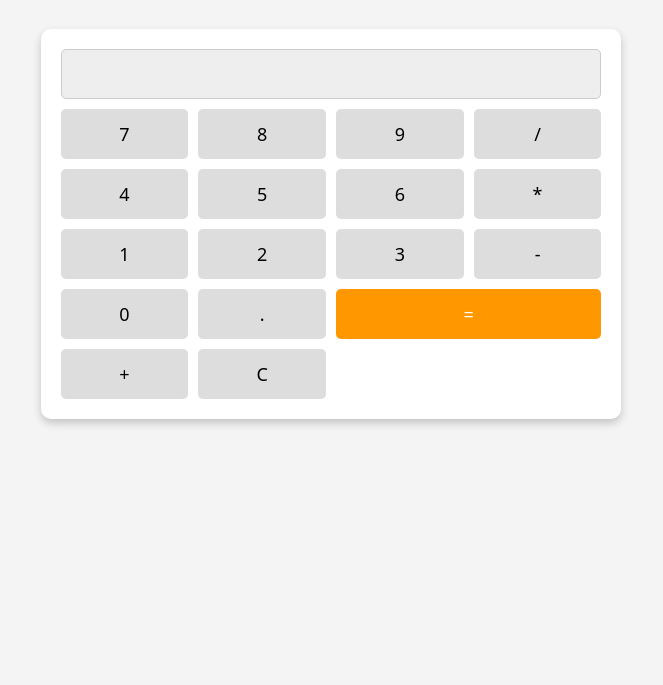
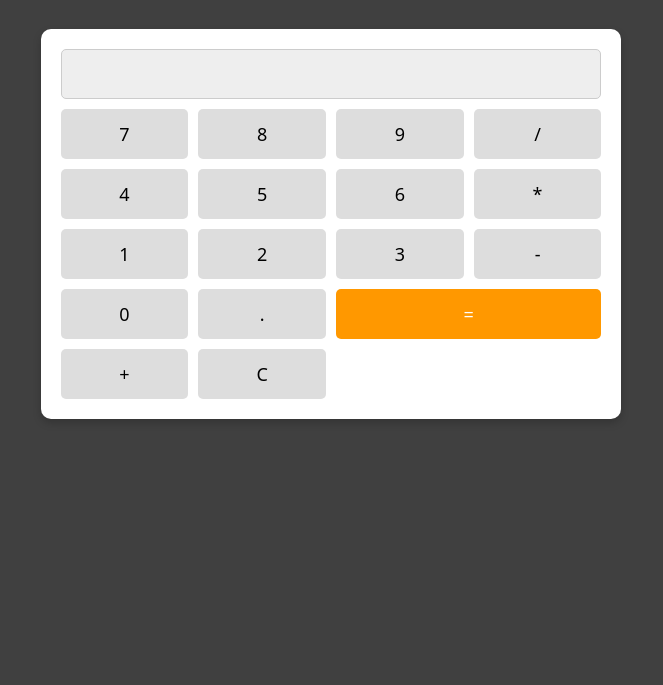
Before and after one commit to mironovvk/calculator, a plain HTML site: page index.html in a window 1280 px wide. Shown: the part 115-800 px from the top of the page, without its empty margins (309-972 px from the left). Drawn offline with nearby package versions, Linux system fonts and the light colour scheme.

Commit message:
css bacground-color поменял

```diff
--- a/css/style.css
+++ b/css/style.css
@@ -9,7 +9,7 @@ body {
     display: flex;
     justify-content: center;
     align-items: center;
-    background-color: #f4f4f4;
+    background-color: #404040;
 }
 
 .calculator {
```
